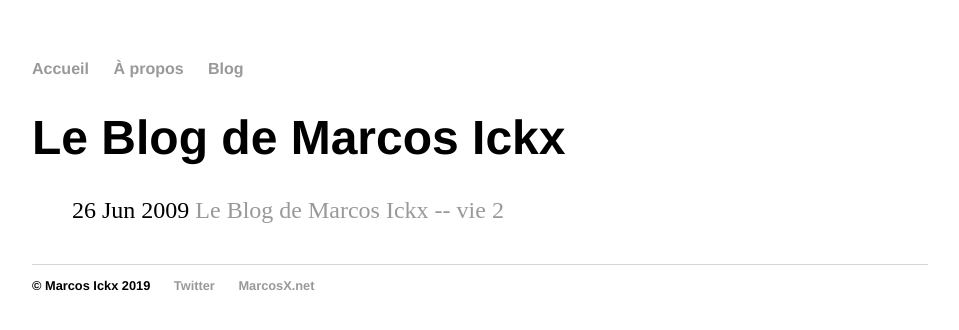
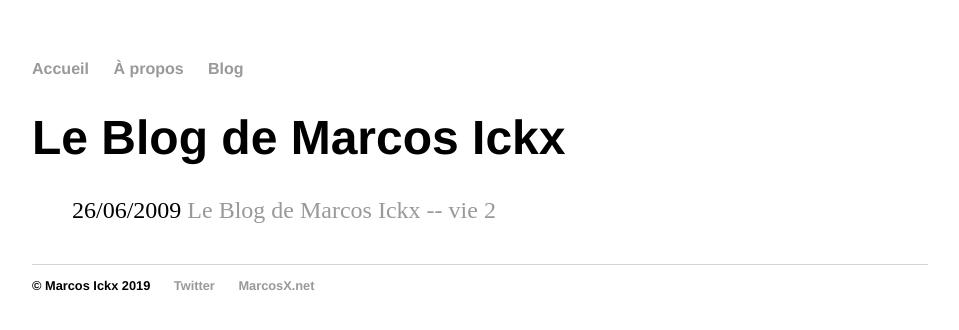
Before and after one commit to MarcosIckx/PreviewMarcosxNet, a Jekyll site: the page built from blog/index.html, in a window 1280 px wide. Shown: the top 330 px of the page, without its empty margins (160-1119 px from the left). Built offline with Jekyll 4.4.1, drawn with Linux system fonts in a browser that asks for light colours.

Commit message:
Update index.html

```diff
--- a/blog/index.html
+++ b/blog/index.html
@@ -6,7 +6,7 @@ title: Le Blog de Marcos Ickx
 	<ul class="posts">
 
 	  {% for post in site.posts %}
-	    <li><span>{{ post.date | date_to_string }}</span>
-      <a href="{{ post.url }}" title="{{ post.title }}">{{ post.title }}</a></li>
+	    <li><span>{{ post.date | date: "%d/%m/%Y" }}</span>
+            <a href="{{ post.url }}" title="{{ post.title }}">{{ post.title }}</a></li>
 	  {% endfor %}
 	</ul>
```
